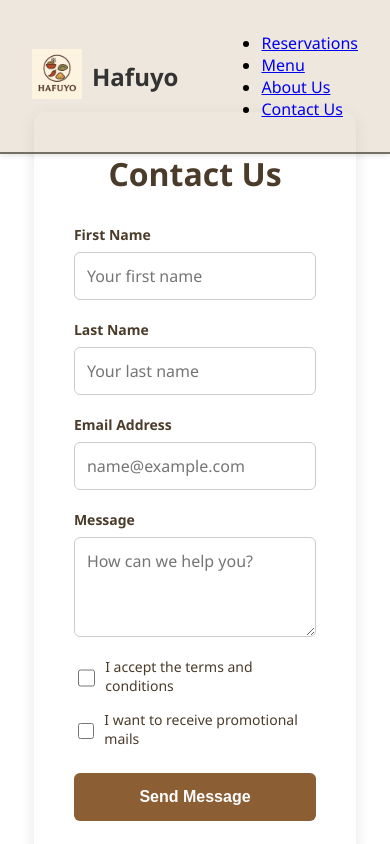
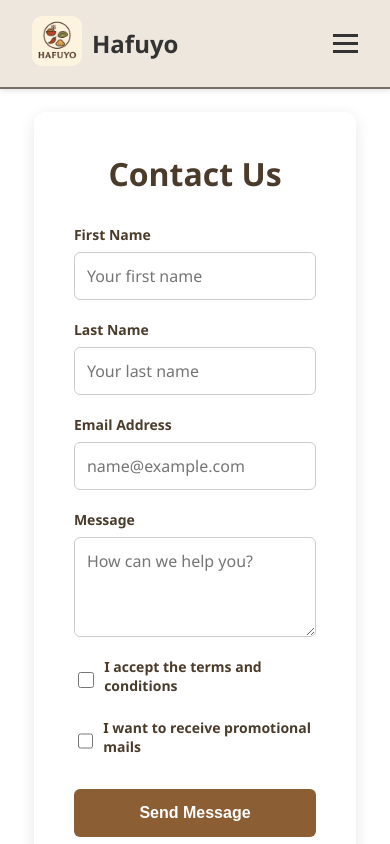
Before and after one commit to harshbhavesh-shah/HAFUYO_rest, a plain HTML site: page pages/contact.html in a window 390 px wide. Shown: the top 844 px of the page. Drawn offline with Linux system fonts and the light colour scheme.

Commit message:
Implement responsive design for navigation and footer
Added responsive styles for mobile navigation and footer.

```diff
--- a/css/contact.css
+++ b/css/contact.css
@@ -46,7 +46,59 @@ header.scrolled {
     color: #333;
 }
 
-/* --- MAIN CONTENT --- */
+header a img {
+    height: 50px;
+    width: auto;
+    transition: all 0.5s;
+    border-radius: 20%;
+}
+
+/* HAMBURGER MENU (Desktop Default: Hidden) */
+.hamburger {
+    border: none;
+    background: none;
+    padding: 0;
+    cursor: pointer;
+    display: none; /* Hidden on desktop */
+    flex-direction: column;
+    gap: 5px;
+}
+
+.hamburger span {
+    display: block;
+    width: 25px;
+    height: 3px;
+    background-color: #333;
+    transition: all 0.3s ease;
+}
+
+/* Hamburger Animation classes */
+.hamburger.active span:nth-child(1) { transform: rotate(45deg) translate(5px, 5px); }
+.hamburger.active span:nth-child(2) { opacity: 0; }
+.hamburger.active span:nth-child(3) { transform: rotate(-45deg) translate(7px, -6px); }
+
+/* NAVIGATION */
+nav ul {
+    display: flex;
+    list-style: none;
+    gap: 2rem;
+    margin: 0;
+    padding: 0;
+}
+
+nav ul li a {
+    text-decoration: none;
+    color: #333;
+    font-weight: 500;
+    font-size: 1.1rem;
+    transition: color 0.3s ease;
+}
+
+nav ul li a:hover, nav ul li a.active {
+    color: #8b5e34;
+}
+
+/* --- FORM & MAIN CONTENT --- */
 main {
     flex: 1;
     display: flex;
@@ -57,20 +109,16 @@ main {
     box-sizing: border-box;
 }
 
-/* --- CONTACT FORM STYLES --- */
 .form-container {
     background-color: rgba(255, 255, 255, 0.9);
     padding: 40px;
     border-radius: 12px;
     box-shadow: 0 4px 15px rgba(0, 0, 0, 0.1);
-
-    /* MOBILE DEFAULT: Take up most of the screen */
     width: 90%;
     margin: 0 auto;
     box-sizing: border-box;
 }
 
-/* DESKTOP OVERRIDE: Force 600px when screen is big enough */
 @media (min-width: 768px) {
     .form-container {
         width: 600px !important;
@@ -86,10 +134,7 @@ main {
     font-size: 32px;
 }
 
-form {
-    display: flex;
-    flex-direction: column;
-}
+form { display: flex; flex-direction: column; }
 
 label {
     margin-bottom: 8px;
@@ -98,9 +143,7 @@ label {
     font-size: 14px;
 }
 
-input[type="text"],
-input[type="email"],
-textarea {
+input[type="text"], input[type="email"], textarea {
     padding: 12px;
     margin-bottom: 20px;
     border: 1px solid #ccc;
@@ -117,10 +160,7 @@ input:focus, textarea:focus {
     border-color: #8b5e34;
 }
 
-textarea {
-    resize: vertical;
-    min-height: 100px;
-}
+textarea { resize: vertical; min-height: 100px; }
 
 .checkbox-group {
     display: flex;
@@ -133,13 +173,6 @@ textarea {
     width: 18px;
     height: 18px;
     accent-color: #8b5e34;
-    margin-bottom: 0;
-    cursor: pointer;
-}
-
-.checkbox-group label {
-    margin-bottom: 0;
-    font-weight: 400;
     cursor: pointer;
 }
 
@@ -156,14 +189,12 @@ button {
     margin-top: 10px;
 }
 
-button:hover {
-    background-color: #6d4827;
-}
+button:hover { background-color: #6d4827; }
 
 /* --- FOOTER STYLES --- */
 .hafuyo-footer {
-    background-color: #f8f5f0; /* Light beige background */
-    color: #4a3b2a; /* Dark brown text */
+    background-color: #f8f5f0;
+    color: #4a3b2a;
     padding: 60px 20px 20px;
     font-size: 0.9rem;
     line-height: 1.6;
@@ -175,14 +206,12 @@ button:hover {
     max-width: 1100px;
     margin: 0 auto;
     display: grid;
-    /* 4 columns on large screens */
     grid-template-columns: 2fr 1fr 1fr 1.5fr;
     gap: 40px;
     margin-bottom: 50px;
-    text-align: left; /* Ensure text aligns left */
+    text-align: left;
 }
 
-/* Column 1: Brand */
 .brand-col .footer-logo {
     display: flex;
     align-items: center;
@@ -194,7 +223,6 @@ button:hover {
 .brand-col .footer-logo span { font-weight: bold; font-size: 1.4rem; }
 .footer-desc { opacity: 0.9; max-width: 280px; }
 
-/* Headings */
 .footer-heading {
     color: #2c241b;
     font-size: 1.05rem;
@@ -204,25 +232,19 @@ button:hover {
     letter-spacing: 0.5px;
 }
 
-/* Lists & Links */
 .footer-links-list { list-style: none; padding: 0; margin: 0; }
 .footer-links-list li { margin-bottom: 12px; }
-
-.footer-links-list a,
-.footer-phone {
+.footer-links-list a, .footer-phone {
     text-decoration: none;
     color: #4a3b2a;
     transition: all 0.3s ease;
     display: inline-block;
 }
-
-.footer-links-list a:hover,
-.footer-phone:hover {
+.footer-links-list a:hover, .footer-phone:hover {
     color: #8b5e34;
     transform: translateX(5px);
 }
 
-/* Social Icons */
 .social-text { margin-bottom: 20px; opacity: 0.9; }
 .footer-social-icons {
     display: flex;
@@ -231,7 +253,6 @@ button:hover {
     padding: 0;
     margin: 0;
 }
-
 .footer-social-icons a {
     display: flex;
     align-items: center;
@@ -247,7 +268,6 @@ button:hover {
     border: 1px solid #e0dbd0;
     transition: all 0.3s ease;
 }
-
 .footer-social-icons a:hover {
     background-color: #8b5e34;
     color: #ffffff;
@@ -255,7 +275,6 @@ button:hover {
     transform: translateY(-3px);
 }
 
-/* Bottom Bar */
 .footer-bottom {
     max-width: 1100px;
     margin: 0 auto;
@@ -280,14 +299,15 @@ button:hover {
     font-weight: 600;
     transition: all 0.3s;
 }
-
 .back-to-top:hover {
     background-color: #8b5e34;
     color: #ffffff;
     border-color: #8b5e34;
 }
 
-/* Responsive Footer */
+/* ========================================= */
+/* === RESPONSIVE MEDIA QUERIES (FIXED) === */
+/* ========================================= */
 @media (max-width: 900px) {
     .footer-container {
         grid-template-columns: 1fr 1fr;
@@ -298,7 +318,46 @@ button:hover {
     .footer-desc { margin: 0 auto; }
 }
 
-@media (max-width: 600px) {
+@media (max-width: 768px) {
+    /* Header Responsive Fixes */
+    .hamburger {
+        display: flex; /* Show hamburger on mobile */
+    }
+
+    nav {
+        position: fixed;
+        top: 0;
+        right: -100%; /* Hide nav off screen by default */
+        width: 70%;
+        height: 100vh;
+        background-color: #fff;
+        box-shadow: -2px 0 5px rgba(0, 0, 0, 0.1);
+        transition: right 0.3s ease;
+        padding-top: 80px;
+        z-index: 999;
+    }
+
+    nav.active {
+        right: 0; /* Slide in when active */
+    }
+
+    nav ul {
+        flex-direction: column;
+        padding: 2rem;
+        gap: 0;
+    }
+
+    nav ul li {
+        border-bottom: 1px solid #eee;
+    }
+
+    nav ul li a {
+        display: block;
+        padding: 1rem 0;
+        font-size: 1.1rem;
+    }
+
+    /* Footer Mobile Fixes */
     .footer-container {
         grid-template-columns: 1fr;
         text-align: center;
```
